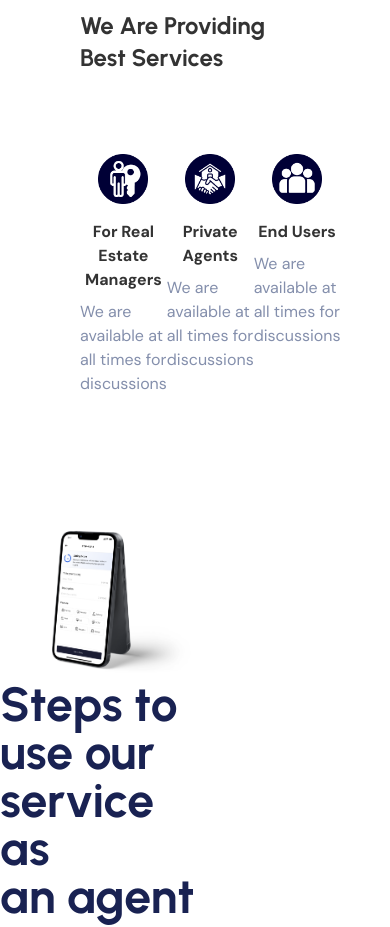
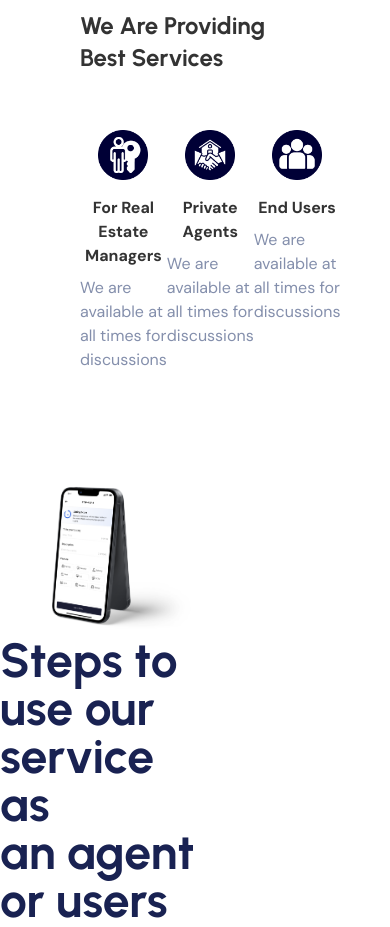
Before and after one commit to realties-team/Realties-Webites, a Next.js app: page / in a window 390 px wide. Shown: the part 1400-2327 px from the top of the page. Built offline with nearby package versions, Linux system fonts and the light colour scheme; a web font is replaced by a local one.

Commit message:
Fix Responsiveness

```diff
--- a/components/howitworks/Services.tsx
+++ b/components/howitworks/Services.tsx
@@ -15,7 +15,7 @@ const Services = ({ icon, title, description }: Props) => {
           We Are Providing Best Services
         </h2> */}
 
-      <div className="flex flex-row justify-around mt-10 mb-10">
+      <div className="   flex-row justify-around mt-4 md:mt-10 mb-5 md:mb-10">
         <div className="flex flex-col">
           {/* <div className="flex justify-center items-center h-screen"></div> */}
           <Image
```
